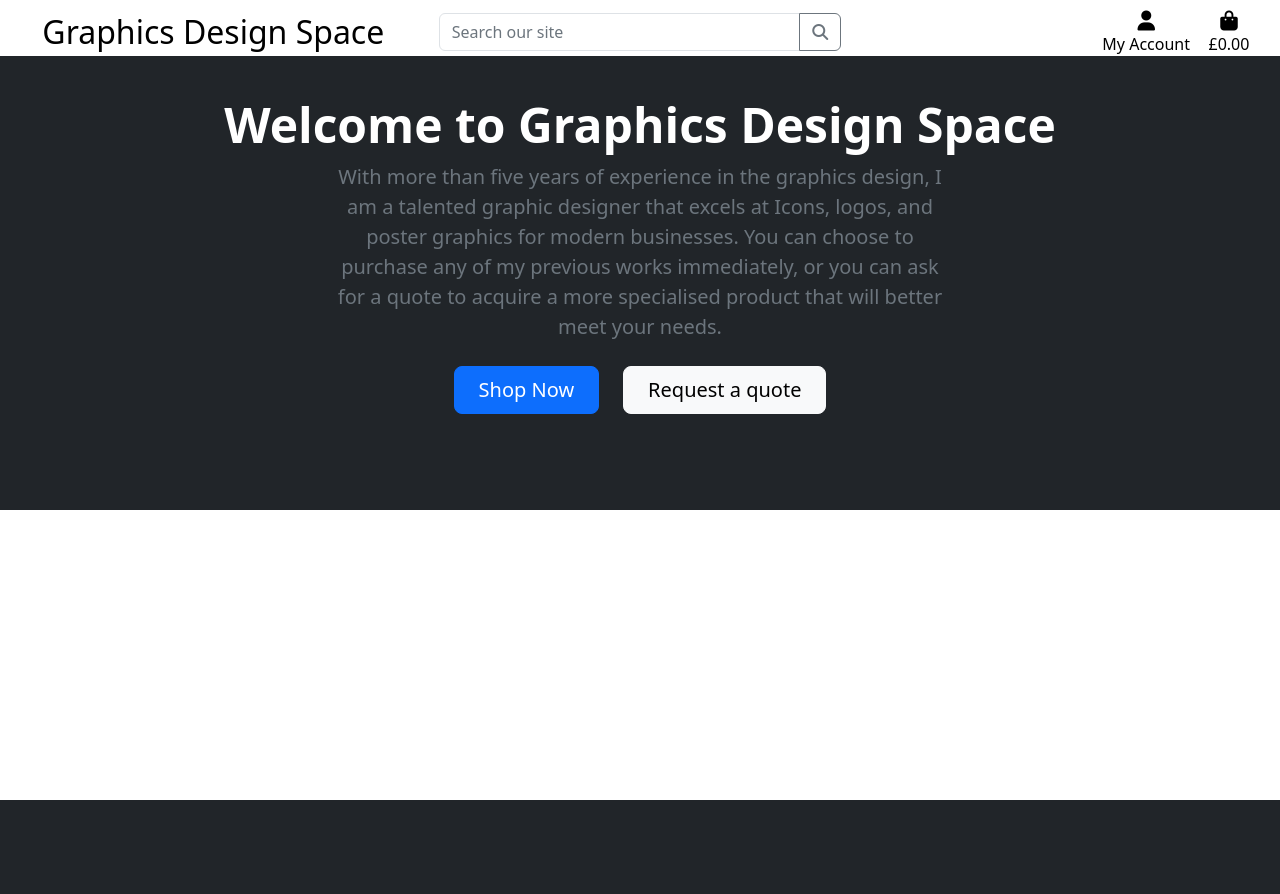
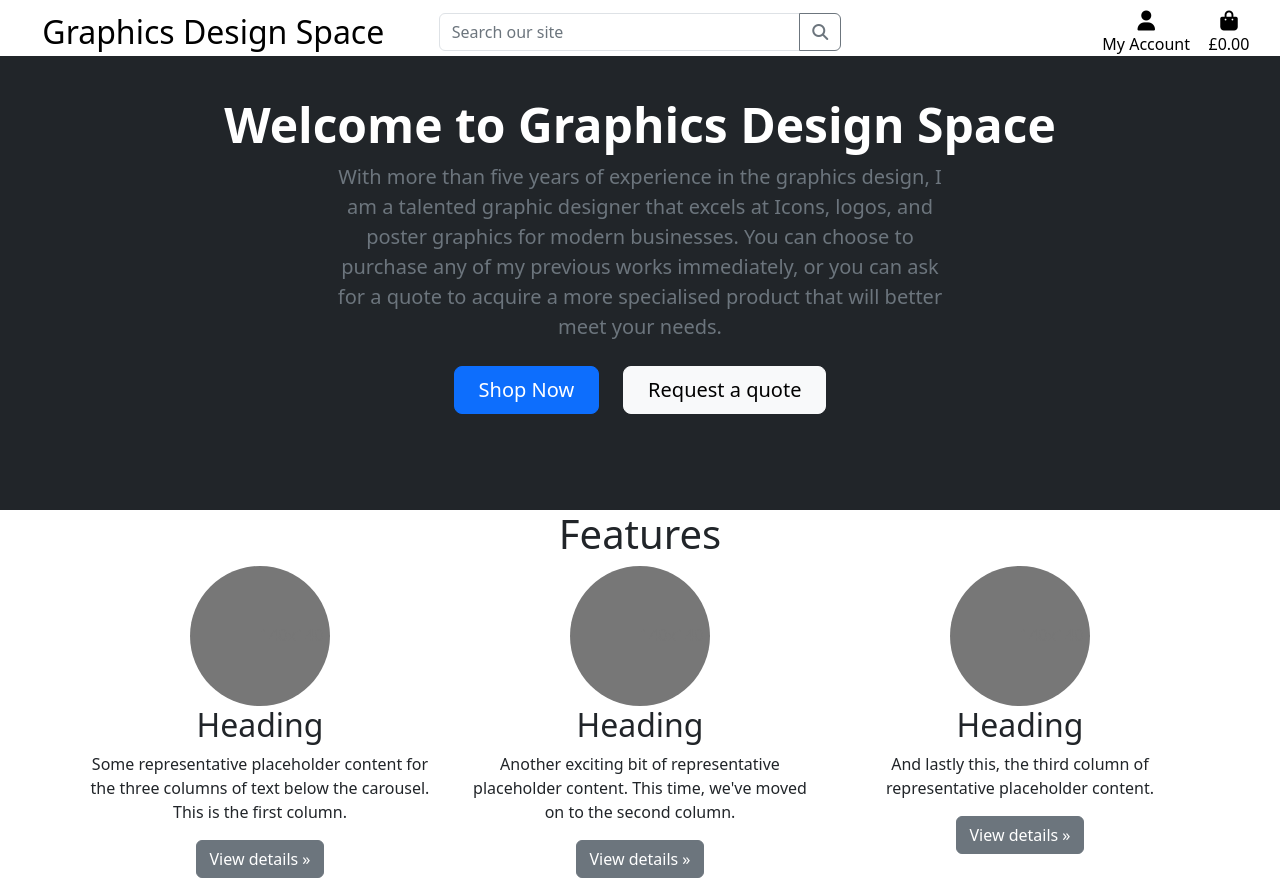
Before and after one commit to Awoyalejohn/GDS, a Django app: page / in a window 1280 px wide. Before the commit the page ends 800 px from the top, so only its background shows below. Run offline with Django 4.2, Linux system fonts and the light colour scheme; some libraries are stand-ins or nearby versions.

Commit message:
features section

```diff
--- a/home/templates/home/index.html
+++ b/home/templates/home/index.html
@@ -24,5 +24,38 @@
     </div>
   </section>
 
+  <!--bootstrap marketig features section-->
+  <section class="features-section">
+    <h1 class="features-heading fw-light" style="text-align: center;">Features</h1>
+
+    <div class="container marketing" style="text-align: center;">
+      <!-- Three columns of text below the carousel -->
+      <div class="row">
+        <div class="col-lg-4">
+          <svg class="bd-placeholder-img rounded-circle" width="140" height="140" xmlns="http://www.w3.org/2000/svg" role="img" aria-label="Placeholder: 140x140" preserveAspectRatio="xMidYMid slice" focusable="false"><title>Placeholder</title><rect width="100%" height="100%" fill="#777"/><text x="50%" y="50%" fill="#777" dy=".3em">140x140</text></svg>
+
+          <h2 class="fw-normal">Heading</h2>
+          <p>Some representative placeholder content for the three columns of text below the carousel. This is the first column.</p>
+          <p><a class="btn btn-secondary" href="#">View details &raquo;</a></p>
+        </div><!-- /.col-lg-4 -->
+        <div class="col-lg-4">
+          <svg class="bd-placeholder-img rounded-circle" width="140" height="140" xmlns="http://www.w3.org/2000/svg" role="img" aria-label="Placeholder: 140x140" preserveAspectRatio="xMidYMid slice" focusable="false"><title>Placeholder</title><rect width="100%" height="100%" fill="#777"/><text x="50%" y="50%" fill="#777" dy=".3em">140x140</text></svg>
+
+          <h2 class="fw-normal">Heading</h2>
+          <p>Another exciting bit of representative placeholder content. This time, we've moved on to the second column.</p>
+          <p><a class="btn btn-secondary" href="#">View details &raquo;</a></p>
+        </div><!-- /.col-lg-4 -->
+        <div class="col-lg-4">
+          <svg class="bd-placeholder-img rounded-circle" width="140" height="140" xmlns="http://www.w3.org/2000/svg" role="img" aria-label="Placeholder: 140x140" preserveAspectRatio="xMidYMid slice" focusable="false"><title>Placeholder</title><rect width="100%" height="100%" fill="#777"/><text x="50%" y="50%" fill="#777" dy=".3em">140x140</text></svg>
+
+          <h2 class="fw-normal">Heading</h2>
+          <p>And lastly this, the third column of representative placeholder content.</p>
+          <p><a class="btn btn-secondary" href="#">View details &raquo;</a></p>
+        </div><!-- /.col-lg-4 -->
+      </div><!-- /.row -->
+    </div><!-- /.container -->
+
+  </section>
+
 </main>
 {% endblock %}
```
